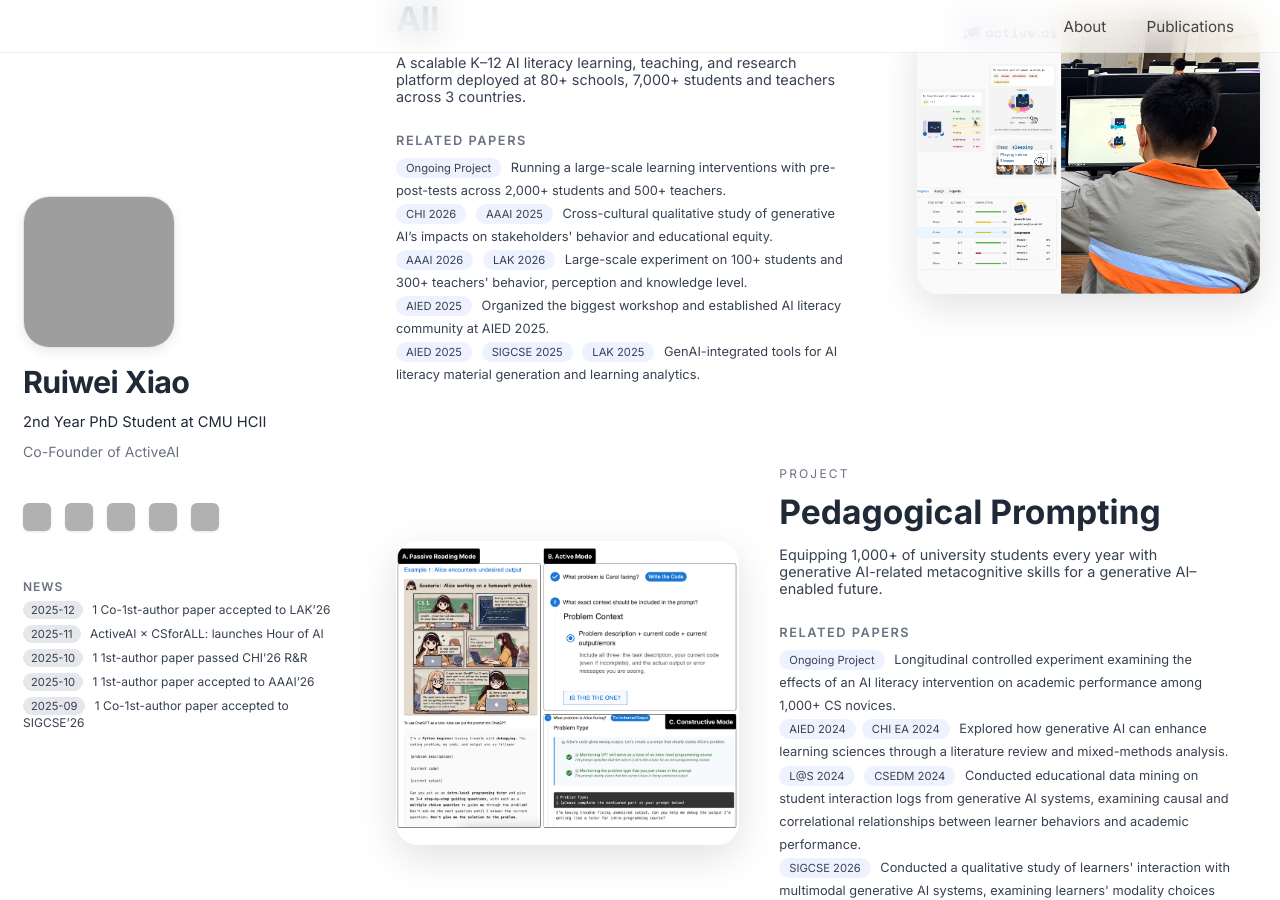
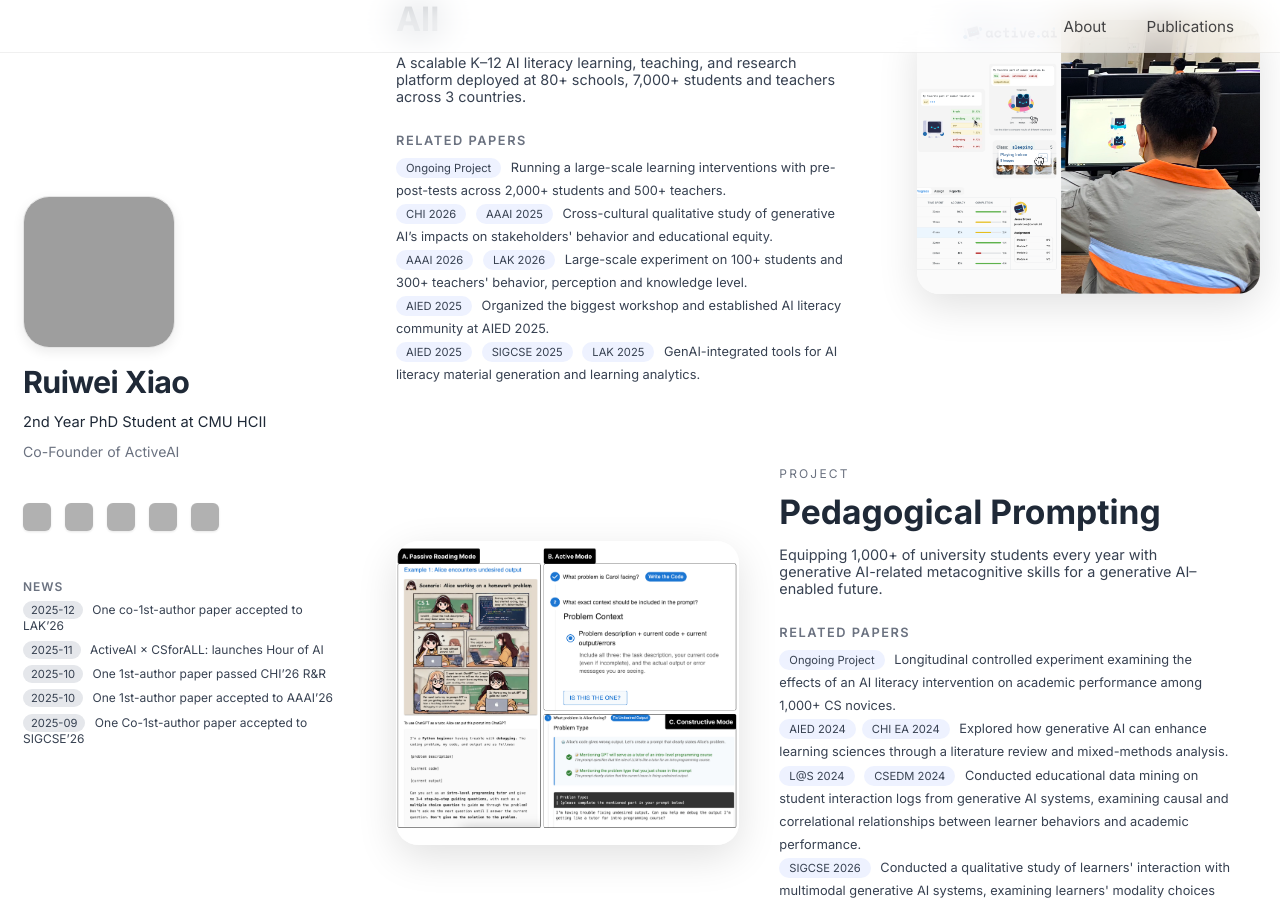
Before and after one commit to ruiwei-xiao/ruiwei-xiao.github.io, a Jekyll site: the page built from index.md, in a window 1280 px wide and 900 px high, scrolled down 345 px. Built offline with Jekyll 4.4.1, drawn with Linux system fonts in a browser that asks for light colours; grey boxes are pictures that could not be loaded.

Commit message:
Update default.html

```diff
--- a/_layouts/default.html
+++ b/_layouts/default.html
@@ -72,7 +72,7 @@
         <ul class="news-list-small">
           <li>
             <span class="news-tag">2025-12</span>
-            1 Co-1st-author paper accepted to LAK’26
+            One co-1st-author paper accepted to LAK’26
           </li>
           <li>
             <span class="news-tag">2025-11</span>
@@ -80,15 +80,15 @@
           </li>
           <li>
             <span class="news-tag">2025-10</span>
-            1 1st-author paper passed CHI’26 R&amp;R
+            One 1st-author paper passed CHI’26 R&amp;R
           </li>
           <li>
             <span class="news-tag">2025-10</span>
-            1 1st-author paper accepted to AAAI’26
+            One 1st-author paper accepted to AAAI’26
           </li>
           <li>
             <span class="news-tag">2025-09</span>
-            1 Co-1st-author paper accepted to SIGCSE’26
+            One Co-1st-author paper accepted to SIGCSE’26
           </li>
         </ul>
       </div>
```
